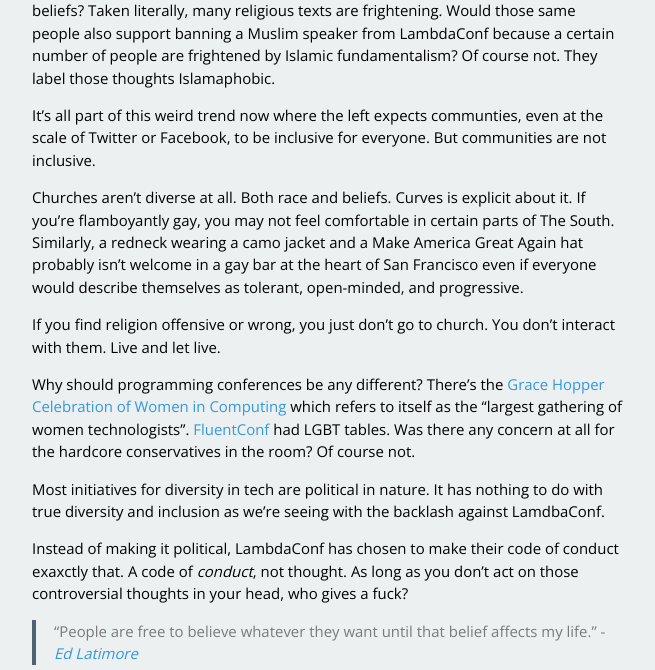
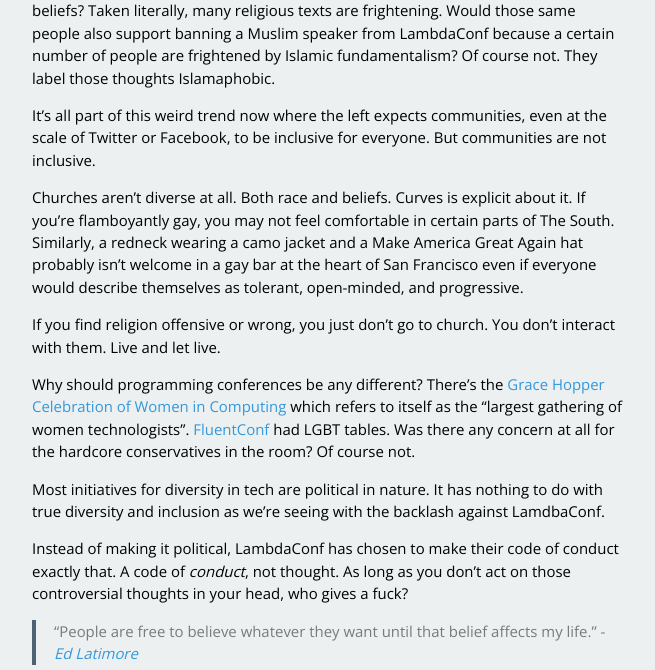
Before and after one commit to atom-morgan/atom-morgan.github.io, a Jekyll site: the page built from _posts/2016-03-24-LambdaConf-Is-Embracing-True-Diversity.markdown, in a window 1280 px wide. Shown: the part 529-1199 px from the top of the page, without its empty margins (312-967 px from the left). Built offline with Jekyll 4.4.1, drawn with Linux system fonts in a browser that asks for light colours; Markdown is read by kramdown in place of the engine named in the settings.

Commit message:
Fix spelling

```diff
--- a/_posts/2016-03-24-LambdaConf-Is-Embracing-True-Diversity.markdown
+++ b/_posts/2016-03-24-LambdaConf-Is-Embracing-True-Diversity.markdown
@@ -14,7 +14,7 @@ After a bit of searching on Twitter I discovered his beliefs are actually "actio
 
 While we're at it, are we going to interview every speaker about their religious beliefs? Taken literally, many religious texts are frightening. Would those same people also support banning a Muslim speaker from LambdaConf because a certain number of people are frightened by Islamic fundamentalism? Of course not. They label those thoughts Islamaphobic.
 
-It's all part of this weird trend now where the left expects communties, even at the scale of Twitter or Facebook, to be inclusive for everyone. But communities are not inclusive.
+It's all part of this weird trend now where the left expects communities, even at the scale of Twitter or Facebook, to be inclusive for everyone. But communities are not inclusive.
 
 Churches aren't diverse at all. Both race and beliefs. Curves is explicit about it. If you're flamboyantly gay, you may not feel comfortable in certain parts of The South. Similarly, a redneck wearing a camo jacket and a Make America Great Again hat probably isn't welcome in a gay bar at the heart of San Francisco even if everyone would describe themselves as tolerant, open-minded, and progressive.
 
@@ -24,7 +24,7 @@ Why should programming conferences be any different? There's the [Grace Hopper C
 
 Most initiatives for diversity in tech are political in nature. It has nothing to do with true diversity and inclusion as we're seeing with the backlash against LamdbaConf.
 
-Instead of making it political, LambdaConf has chosen to make their code of conduct exaxctly that. A code of *conduct*, not thought. As long as you don't act on those controversial thoughts in your head, who gives a fuck?
+Instead of making it political, LambdaConf has chosen to make their code of conduct exactly that. A code of *conduct*, not thought. As long as you don't act on those controversial thoughts in your head, who gives a fuck?
 
 > "People are free to believe whatever they want until that belief affects my life." -[*Ed Latimore*](https://twitter.com/EdLatimore/status/712985746718781440)
 
```
